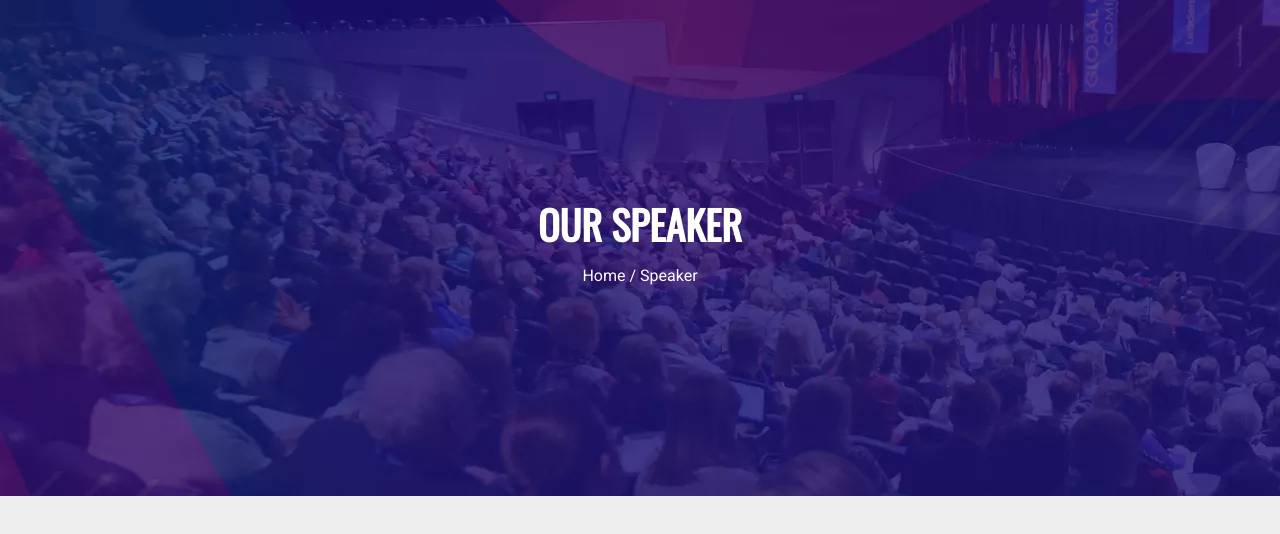
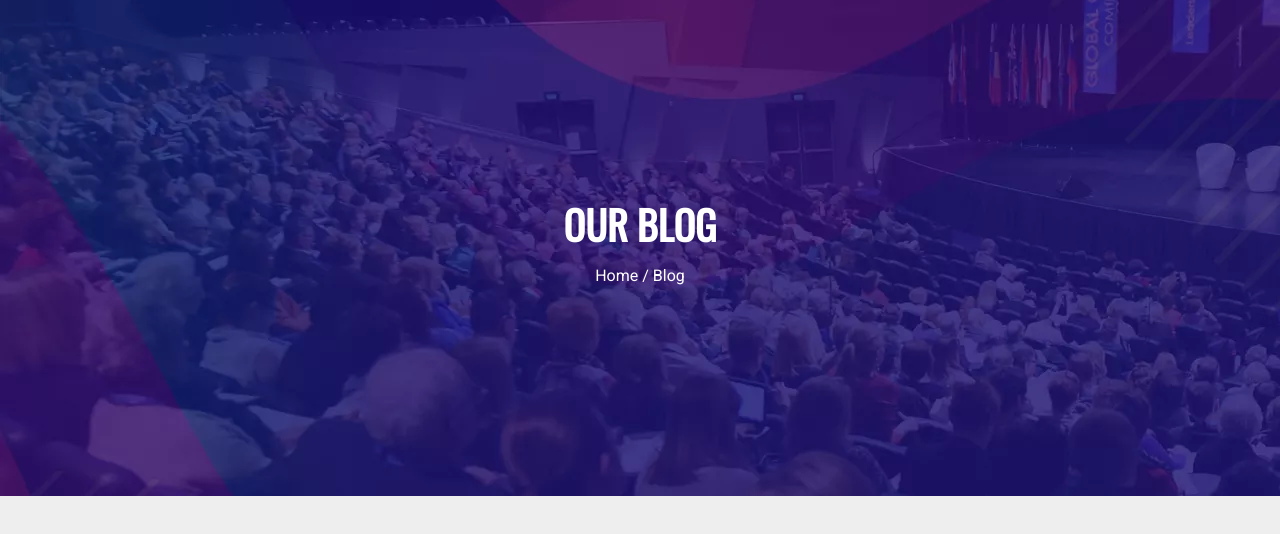
Before and after one commit to mm-tvkl/Complete-Project-7, a website: page blog.html in a window 1280 px wide. Shown: the part 88-622 px from the top of the page. Drawn offline with nearby package versions, Linux system fonts and the light colour scheme.

Commit message:
Header added to blog.html

```diff
--- a/blog.html
+++ b/blog.html
@@ -97,10 +97,10 @@
             <div class="container">
                 <div class="row">
                     <div class="col text-center">
-                        <h1 class="text-white py-2 fw-bolder">OUR SPEAKER</h1>
+                        <h1 class="text-white py-2 fw-bolder">OUR BLOG</h1>
                         <div class="text-white">
                             <span><a href="./index.html" class="text-hover-pages">Home</a></span> /
-                            <span>Speaker</span>
+                            <span>Blog</span>
                         </div>
                     </div>
                 </div>
```
